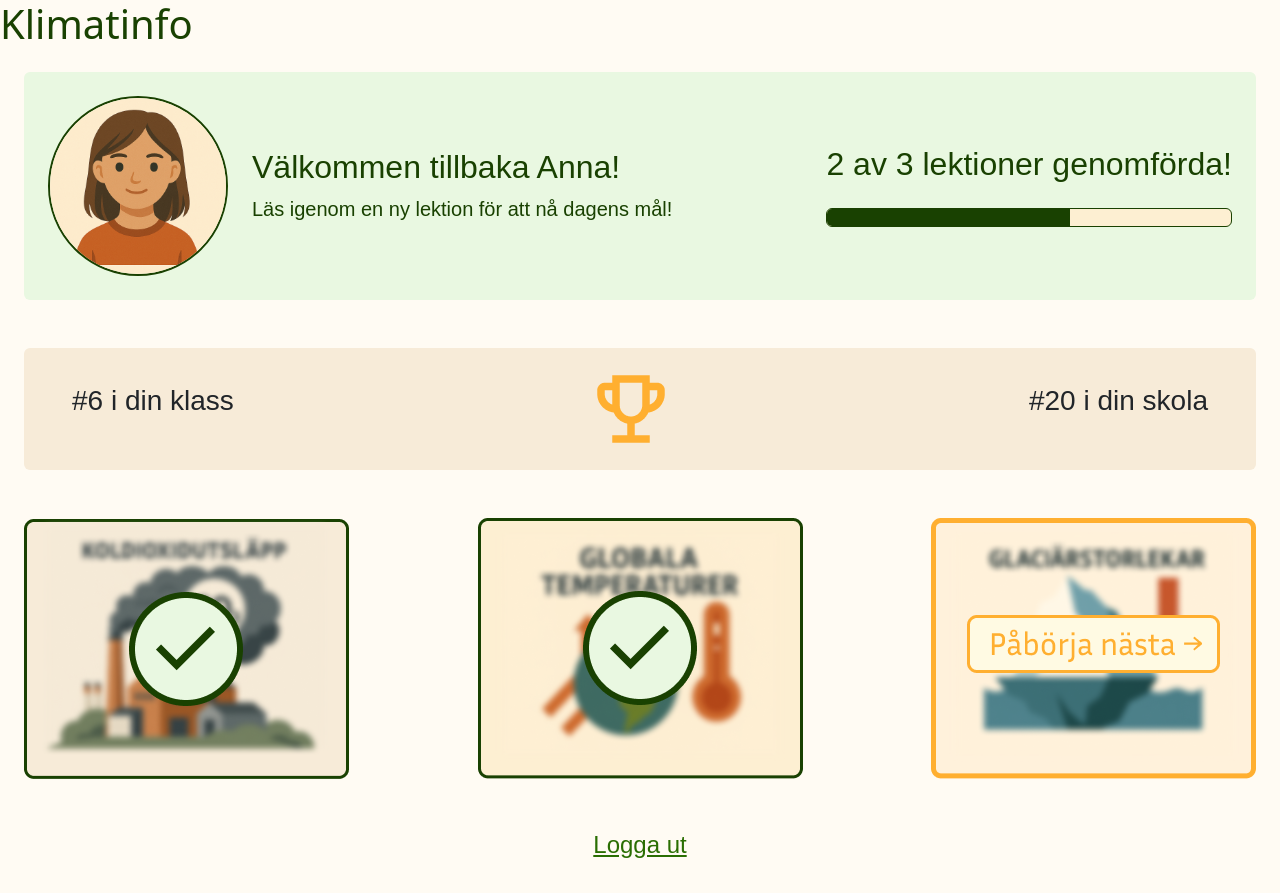
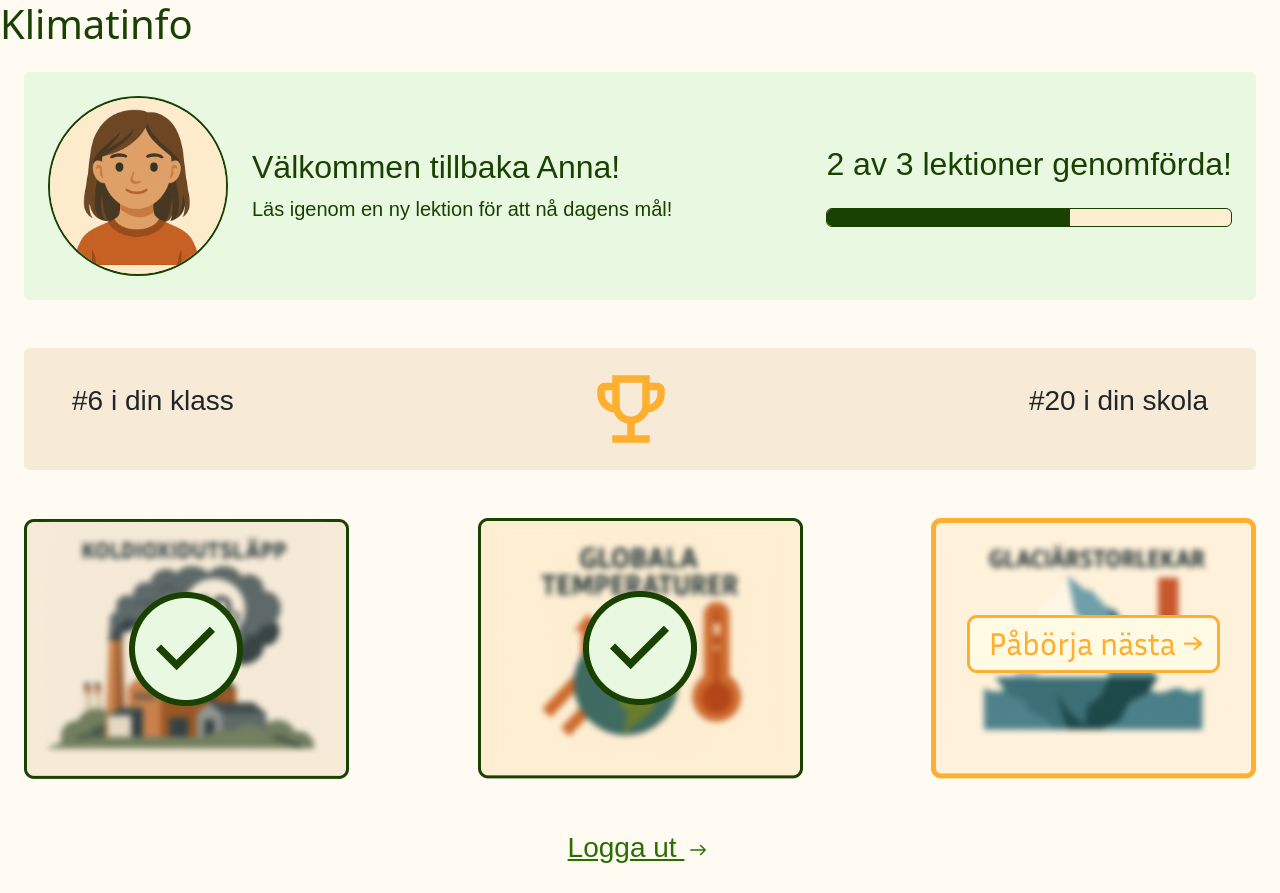
Before and after one commit to fiamont/Frontend_application_Boras, a React (Vite) app: page / in a window 1280 px wide. Built offline with nearby package versions, Linux system fonts and the light colour scheme; a web font is replaced by a local one.

Commit message:
Install and add react-icons to Logout

```diff
--- a/package.json
+++ b/package.json
@@ -13,7 +13,8 @@
     "bootstrap": "^5.3.8",
     "react": "^19.2.0",
     "react-bootstrap": "^2.10.10",
-    "react-dom": "^19.2.0"
+    "react-dom": "^19.2.0",
+    "react-icons": "^5.5.0"
   },
   "devDependencies": {
     "@eslint/js": "^9.39.1",
--- a/src/components/Logout.jsx
+++ b/src/components/Logout.jsx
@@ -1,7 +1,11 @@
+import { IoIosArrowRoundForward } from "react-icons/io";
+
 function Logout() {
   return (
-    <div className="text-center fs-4">
-      <a href="#">Logga ut</a>
+    <div className="text-center fs-3">
+      <a href="#">
+        Logga ut <IoIosArrowRoundForward />
+      </a>
     </div>
   );
 }
```
Also changed, not shown: 1 other file (tests, documents, lock files or other folders).
